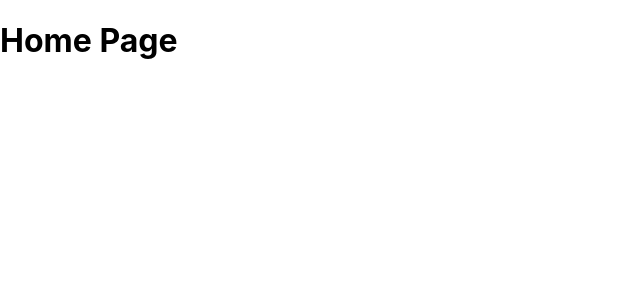
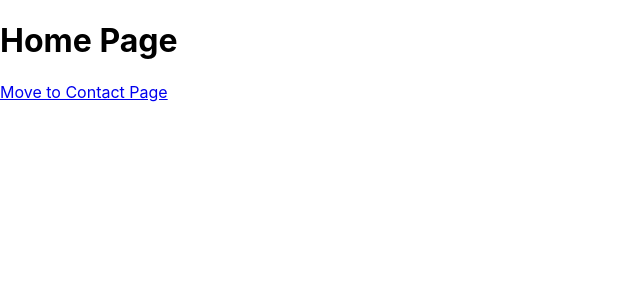
Before and after one commit to karthickvkumar/vcentry27, a React (Create React App) app in the folder learning-react/: page /home in a window 1280 px wide. Shown: the top 300 px of the page, without its empty margins (0-640 px from the left). Built offline with nearby package versions, Linux system fonts and the light colour scheme.

Commit message:
commit message

```diff
--- a/learning-react/src/screens/home-page.js
+++ b/learning-react/src/screens/home-page.js
@@ -1,7 +1,11 @@
+import React from "react";
+import {NavLink} from "react-router-dom";
+
 const HomeScreen = () => {
   return (
     <div>
       <h1>Home Page</h1>
+      <NavLink to="/contact">Move to Contact Page</NavLink>
     </div>
   )
 }
--- a/learning-react/src/screens/login-page.js
+++ b/learning-react/src/screens/login-page.js
@@ -1,7 +1,11 @@
+import React from "react";
+import {NavLink} from "react-router-dom";
+
 const LoginScreen = () => {
   return(
     <div>
       <h1>Login page</h1>
+      <NavLink to="/home">Go to Home Screen</NavLink>
     </div>
   )
 }
```
